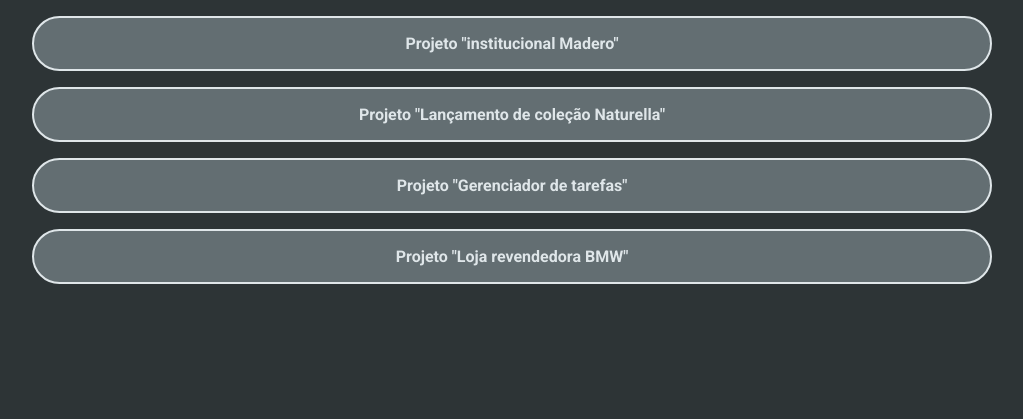
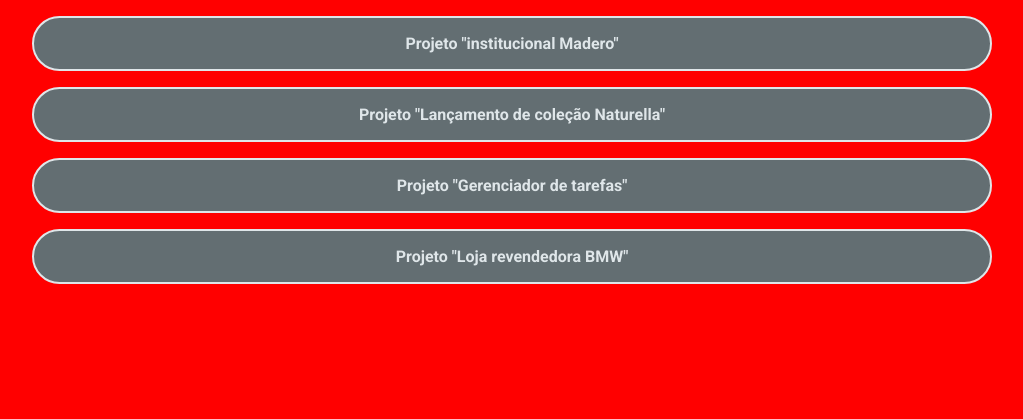
Before and after one commit to marloncunhabr/Portfolio_link, a website: page index.html in a window 1280 px wide. Shown: the part 381-800 px from the top of the page, without its empty margins (128-1151 px from the left). Drawn offline with Linux system fonts and the light colour scheme.

Commit message:
Cor de fundo atualizada

```diff
--- a/src/style/main.less
+++ b/src/style/main.less
@@ -14,7 +14,7 @@
 }
 
 body {
-    background-color: @corDeFundo;
+    background-color: red;
 
     h1 {
         color: @corDosTextos;
```
Also changed, not shown: build/style/main.css.
